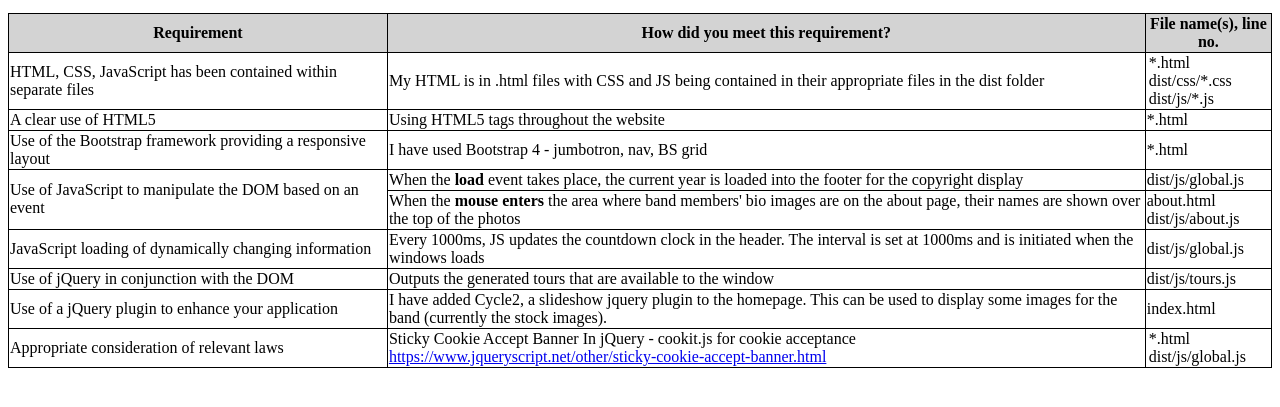
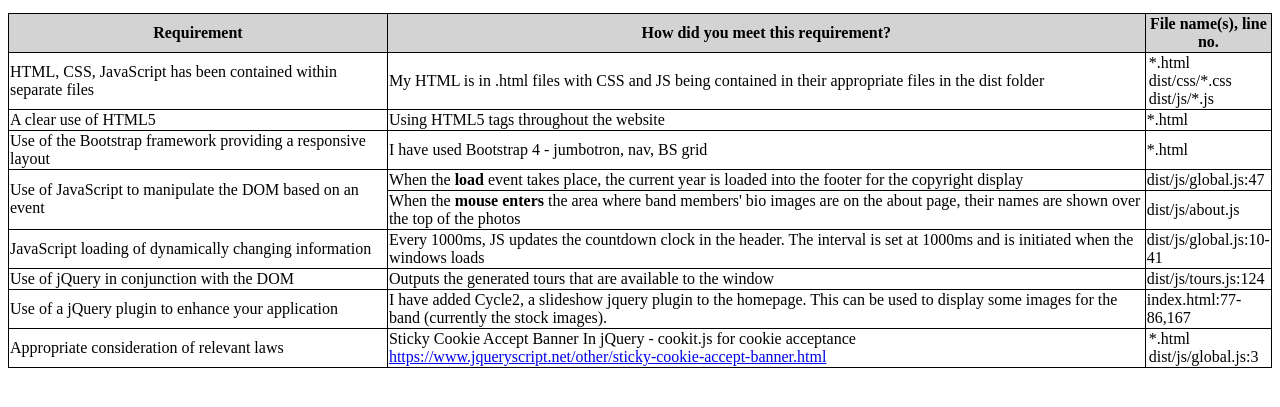
Before and after one commit to benfleuty/cmp204u1, a plain HTML site: page req.html in a window 1280 px wide. Shown: the part 101-508 px from the top of the page. Drawn offline with Linux system fonts and the light colour scheme.

```diff
--- a/req.html
+++ b/req.html
@@ -51,7 +51,7 @@
           When the <strong>load</strong> event takes place, the current year is
           loaded into the footer for the copyright display
         </td>
-        <td>dist/js/global.js<br /></td>
+        <td>dist/js/global.js:47 <br /></td>
       </tr>
       <tr>
         <td>
@@ -59,10 +59,7 @@
           bio images are on the about page, their names are shown over the top
           of the photos
         </td>
-        <td>
-          about.html <br />
-          dist/js/about.js
-        </td>
+        <td>dist/js/about.js</td>
       </tr>
       <tr>
         <td>JavaScript loading of dynamically changing information</td>
@@ -70,12 +67,12 @@
           Every 1000ms, JS updates the countdown clock in the header. The
           interval is set at 1000ms and is initiated when the windows loads
         </td>
-        <td>dist/js/global.js<br /></td>
+        <td>dist/js/global.js:10-41 <br /></td>
       </tr>
       <tr>
         <td>Use of jQuery in conjunction with the DOM</td>
         <td>Outputs the generated tours that are available to the window</td>
-        <td>dist/js/tours.js</td>
+        <td>dist/js/tours.js:124</td>
       </tr>
       <tr>
         <td>Use of a jQuery plugin to enhance your application</td>
@@ -84,7 +81,7 @@
           can be used to display some images for the band (currently the stock
           images).
         </td>
-        <td>index.html</td>
+        <td>index.html:77-86,167</td>
       </tr>
       <tr>
         <td>Appropriate consideration of relevant laws</td>
@@ -100,7 +97,7 @@
         <td>
           <ul>
             <li>*.html</li>
-            <li>dist/js/global.js</li>
+            <li>dist/js/global.js:3</li>
           </ul>
         </td>
       </tr>
```
Also changed, not shown: index.html (+1 -1 lines).
